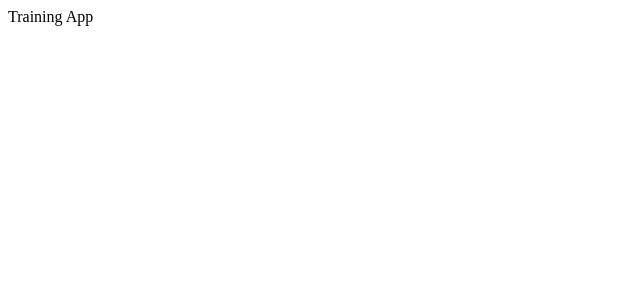
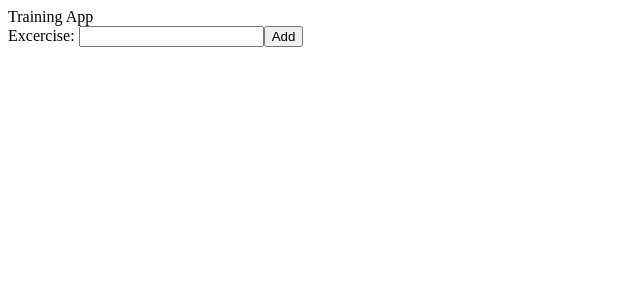
Before and after one commit to elijy/training-diary, a React (Create React App) app: page / in a window 1280 px wide. Shown: the top 300 px of the page, without its empty margins (0-640 px from the left). Built offline with nearby package versions, Linux system fonts and the light colour scheme.

Commit message:
ability to add excercise

```diff
--- a/src/App.js
+++ b/src/App.js
@@ -1,7 +1,26 @@
+import { useState } from "react";
+
 function App() {
+  const [excercises, setExcercises] = useState([]);
+  const [excercise, setExcercise] = useState('');
+
+  const submitHandler = (e) => {
+    e.preventDefault();
+    setExcercises([...excercises, excercise])
+    setExcercise('');
+  }
+
   return (
     <div>
       Training App
+      <form onSubmit={submitHandler}>
+        <label>Excercise: </label>
+        <input value={excercise} onChange={(e) => setExcercise(e.target.value)}/>
+        <button>Add</button>
+      </form>
+      {excercises.map(excercise => {
+        return <div>{excercise}</div>
+      })}
     </div>
   );
 }
```
